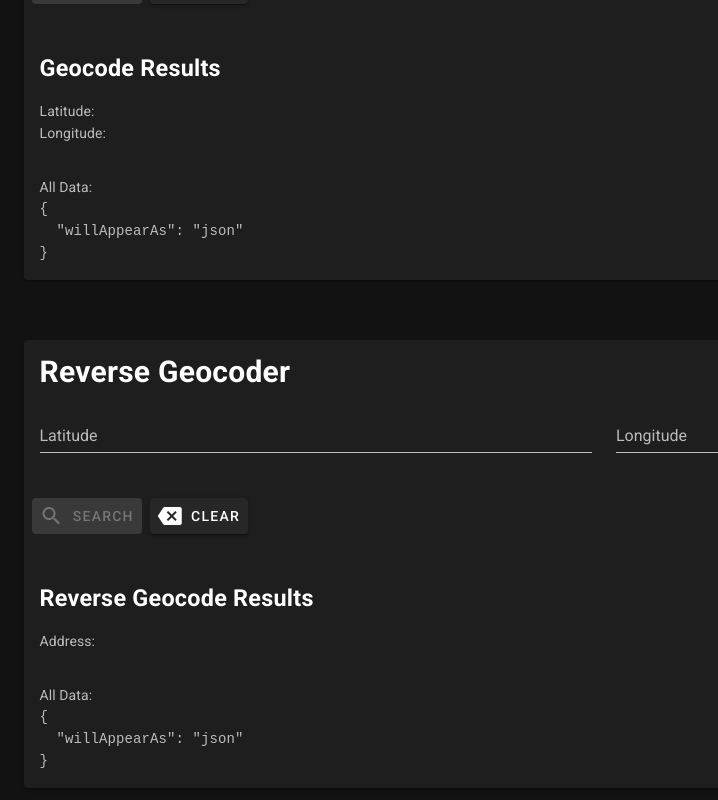
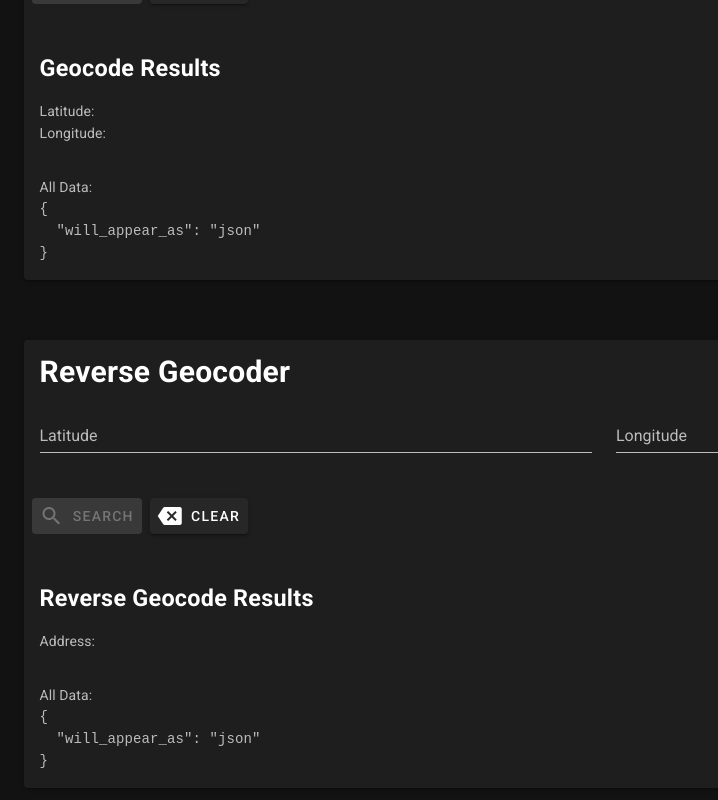
Before and after one commit to colinmcdonnell/Nuxt_Geo, a Nuxt app: page / in a window 1280 px wide. Shown: the part 310-1110 px from the top of the page, without its empty margins (36-754 px from the left). Built offline with nearby package versions, Linux system fonts and the light colour scheme.

Commit message:
fixed default placeholder for JSON

```diff
--- a/components/geocoder.vue
+++ b/components/geocoder.vue
@@ -47,7 +47,7 @@
 export default {
   name: 'Geocoder',
   data: () => ({
-    oResult: { willAppearAs: 'json' },
+    oResult: { will_appear_as: 'json' },
     // address
     sStreet: '',
     sCity: '',
--- a/components/reverseGeocoder.vue
+++ b/components/reverseGeocoder.vue
@@ -39,7 +39,7 @@
 export default {
   name: 'ReverseGeocoder',
   data: () => ({
-    oReverseResult: { willAppearAs: 'json' },
+    oReverseResult: { will_appear_as: 'json' },
     // coordinates
     sLat: '',
     sLong: ''
```
